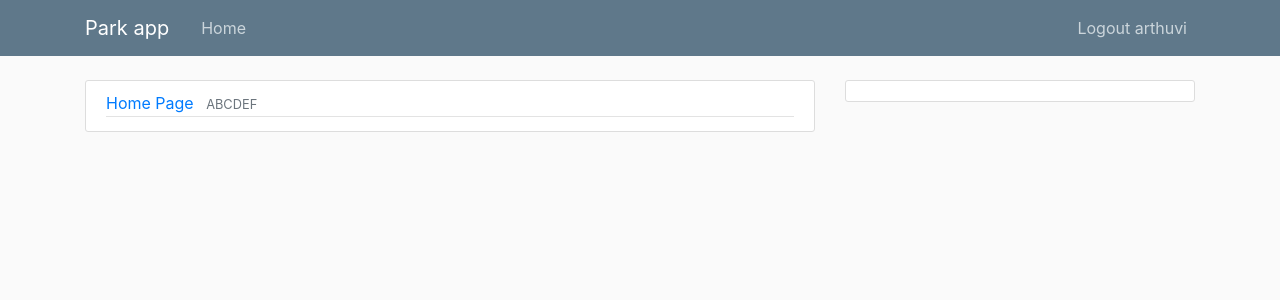
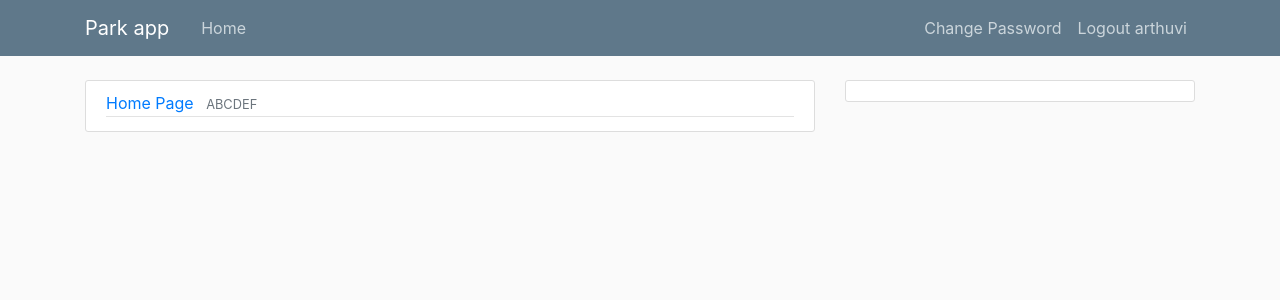
Before and after one commit to arthur1801/PM_Team13, a Django app: page / in a window 1280 px wide. Shown: the top 300 px of the page. Run offline with Django 3.2, Linux system fonts and the light colour scheme; a user stored in the database is signed in; some libraries are stand-ins or nearby versions.

Commit message:
PM2020T13-33 added a change password function for parent and child

```diff
--- a/Parks/Parkapp/templates/Parkapp/base.html
+++ b/Parks/Parkapp/templates/Parkapp/base.html
@@ -32,6 +32,7 @@
             <!-- Navbar Right Side -->
             <div class="navbar-nav">
                 {% if user.is_authenticated %}
+                  <a class="nav-item nav-link" href="{% url 'password_change' %}">Change Password</a>
                   <a class="nav-item nav-link" href="{% url 'logout' %}">Logout {{ user.get_username }}</a>
 
                 {% else %}
--- a/Parks/Parkapp/urls.py
+++ b/Parks/Parkapp/urls.py
@@ -7,5 +7,6 @@ urlpatterns = [
     #path('register/', user_views.register, name='register'),
     path('login/', auth_views.LoginView.as_view(template_name='Parkapp/login.html'), name='login-url'),
     path('logout/', auth_views.LogoutView.as_view(template_name='Parkapp/home.html'), name='logout'),
-
+    path('password_change/', auth_views.PasswordChangeView.as_view(), name='password_change'),
+    path('password_change/done/', auth_views.PasswordChangeDoneView.as_view(), name='password_change_done'),
 ]
--- a/Parks/Parkapp/views.py
+++ b/Parks/Parkapp/views.py
@@ -5,3 +5,6 @@ def home(request):
 
 def login(request):
     return render(request,'Parkapp/login.html')
+
+def PasswordChangeView (request):
+    return render(request,'Parkapp/password_change_form.html')
```
Also changed, not shown: Parks/db.sqlite3.
